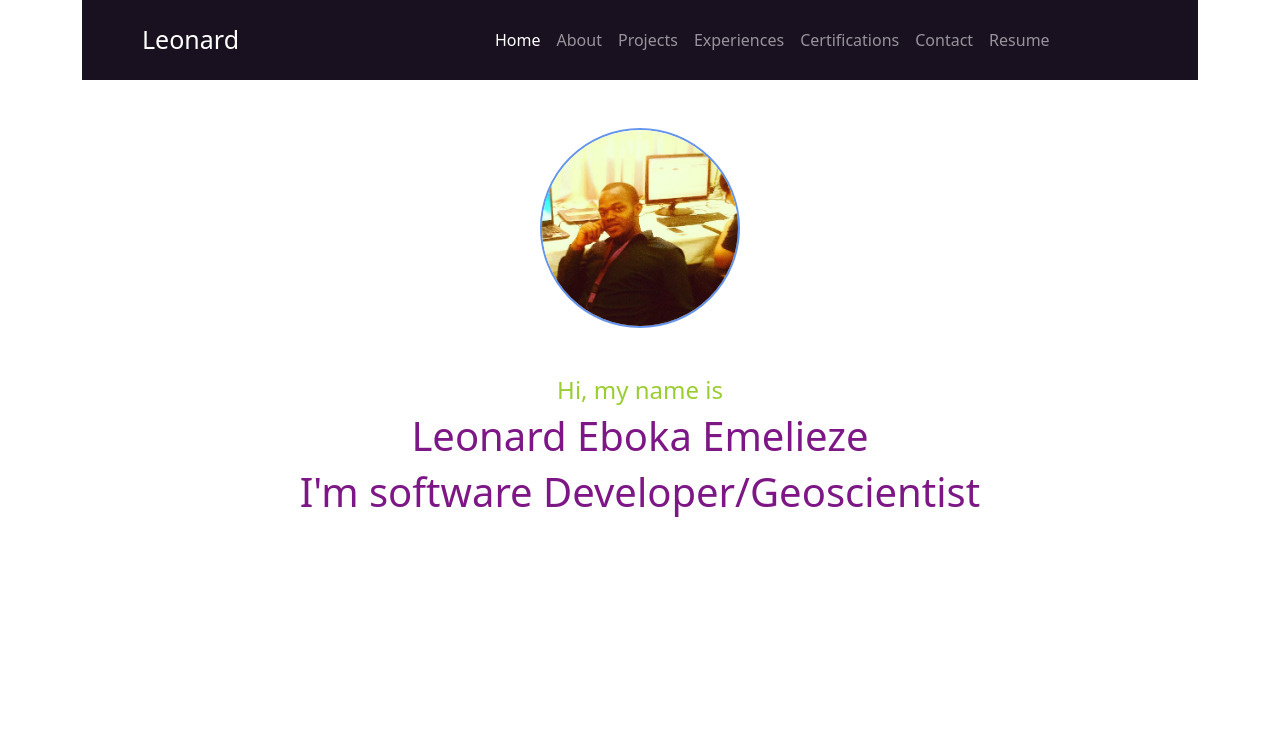
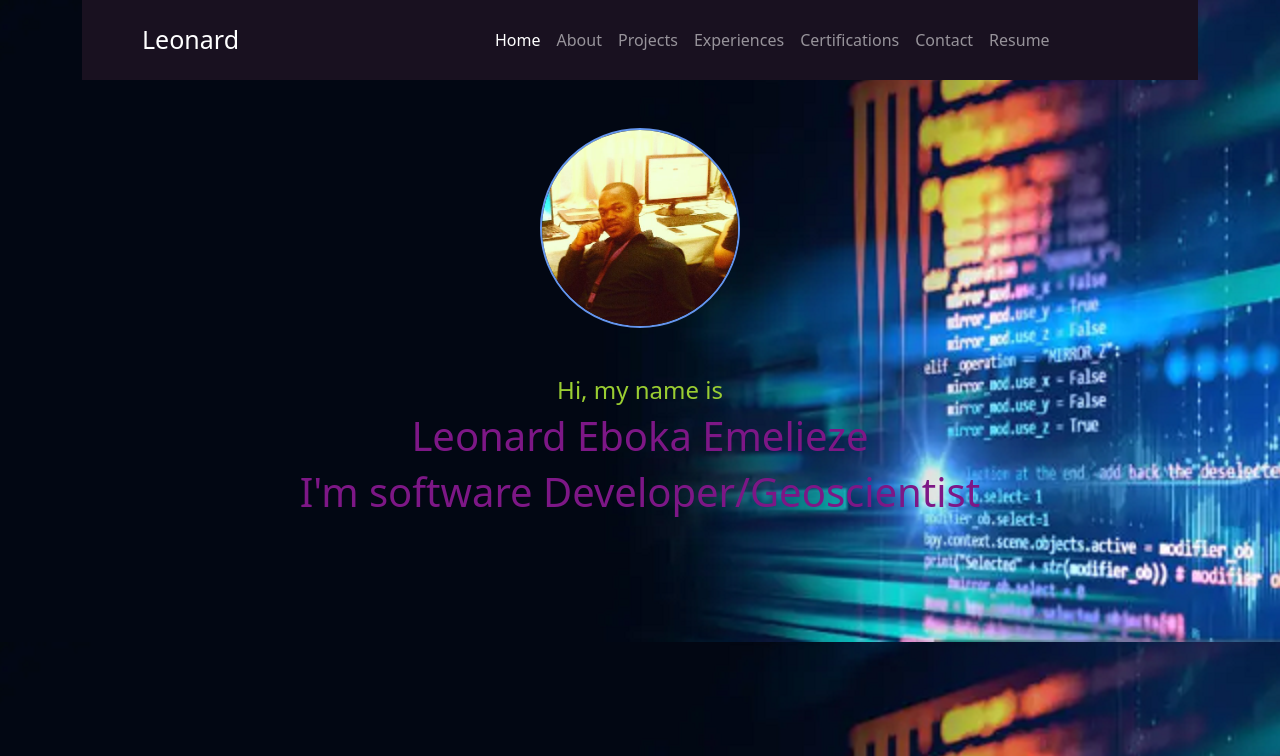
Before and after one commit to leoseis/-portfolio, a Django app: page / in a window 1280 px wide. Shown: the top 756 px of the page. Run offline with Django 5.2, Linux system fonts and the light colour scheme.

Commit message:
added backgrtound umages

```diff
--- a/ebo/static/css/style.css
+++ b/ebo/static/css/style.css
@@ -38,3 +38,8 @@
 .name{
     color: rgb(125, 23, 134);
 }
+
+
+body{
+    background-image: url("../images/jul.PNG");
+}
```
Also changed, not shown: ebo/static/images/jul.PNG (added).
